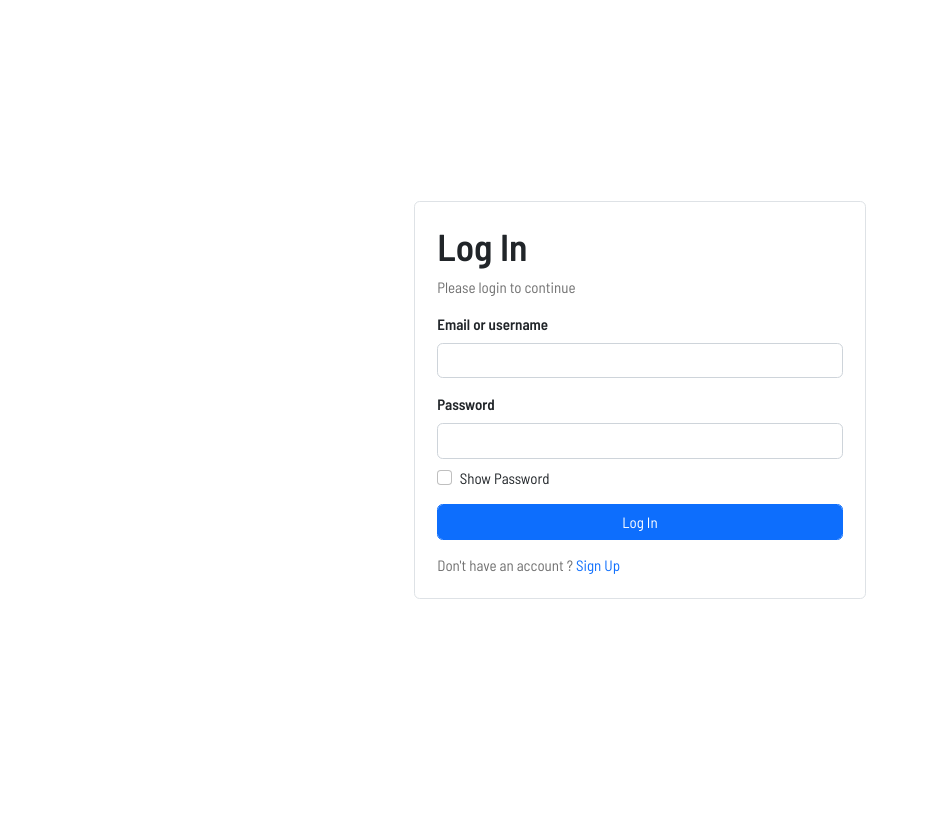
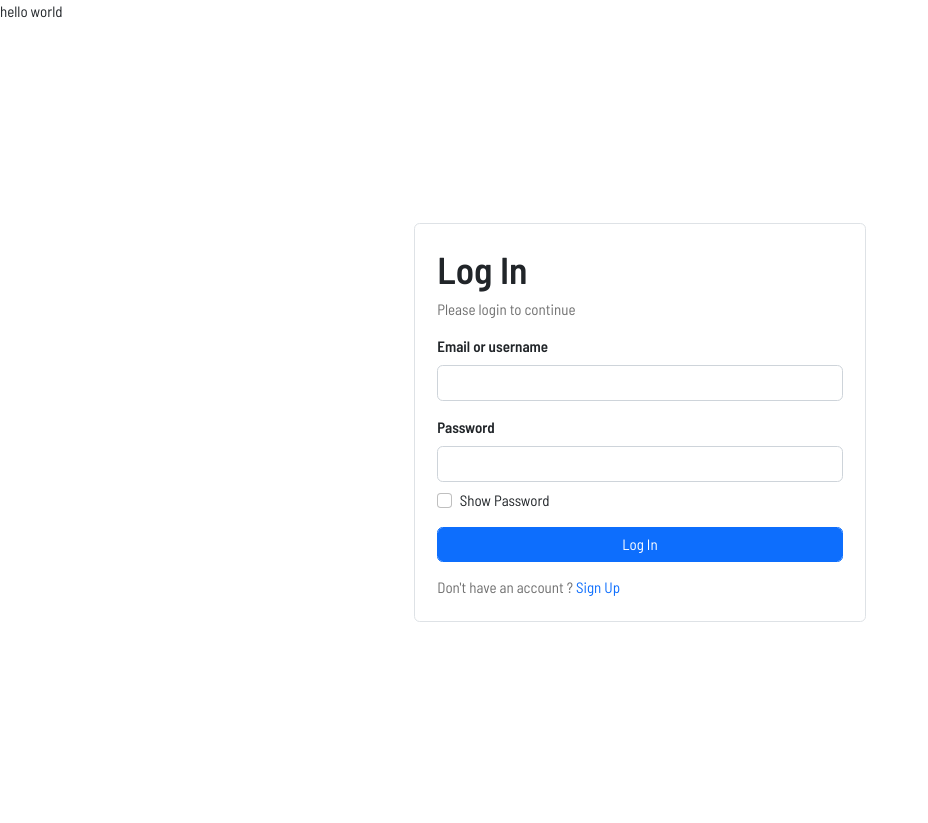
Before and after one commit to UtsavDungrani/RCInfotech, a PHP site: page /RCInfotech/login.php in a window 1280 px wide. Shown: the whole page, without its empty margins (0-928 px from the left). Before the commit the page ends 599 px from the top, so only its background shows below. Run offline with PHP 8.4, Linux system fonts and the light colour scheme.

Commit message:
Initial commit

```diff
--- a/login.php
+++ b/login.php
@@ -111,6 +111,7 @@ if ($_SERVER["REQUEST_METHOD"] == "POST") {
   <!-- loader -->
   <div class="bg_load"> <img class="loader_animation" src="images/loaders/loader.gif" alt="#" /> </div>
   <!-- end loader -->
+   <?php echo "hello world"?>
   <div class="container">
     <div class="row min-vh-100 justify-content-center align-items-center">
       <div class="col-lg-5">
```
Also changed, not shown: .github/workflows/deploy.yml (added).
